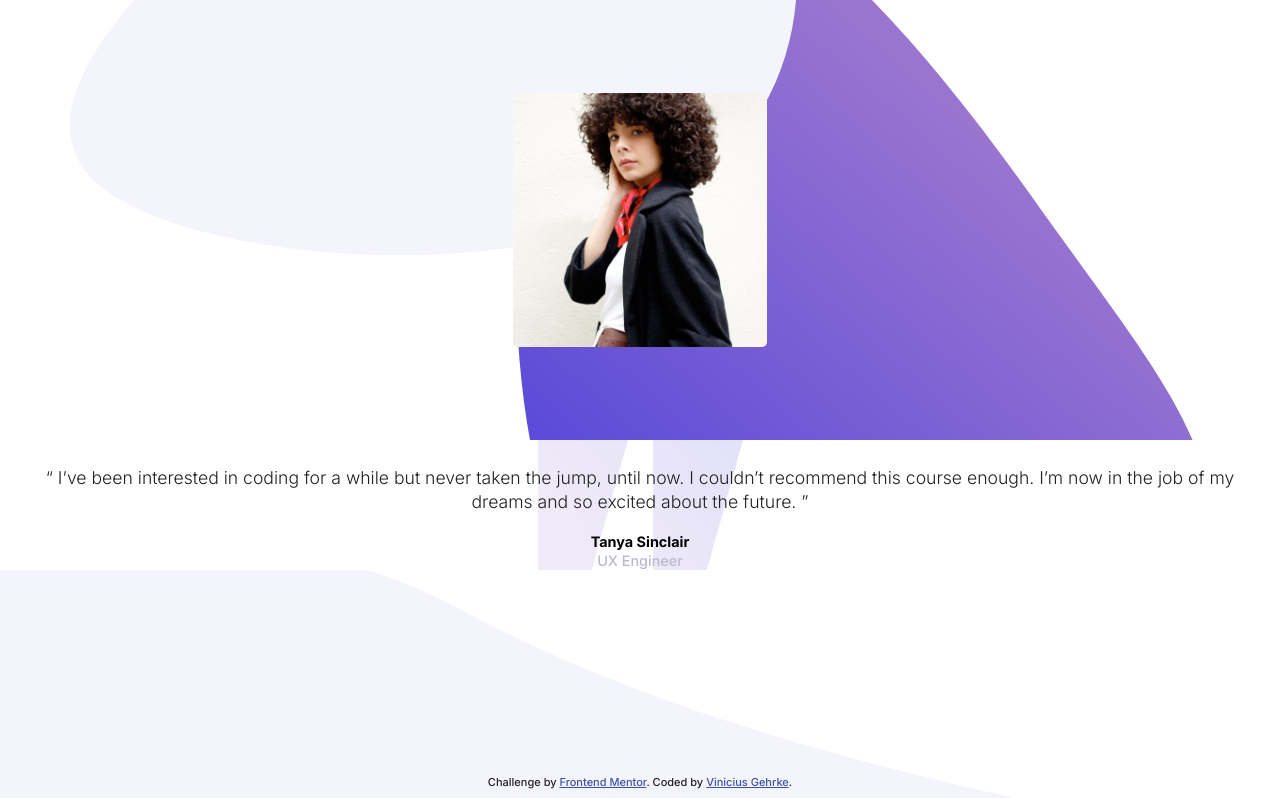
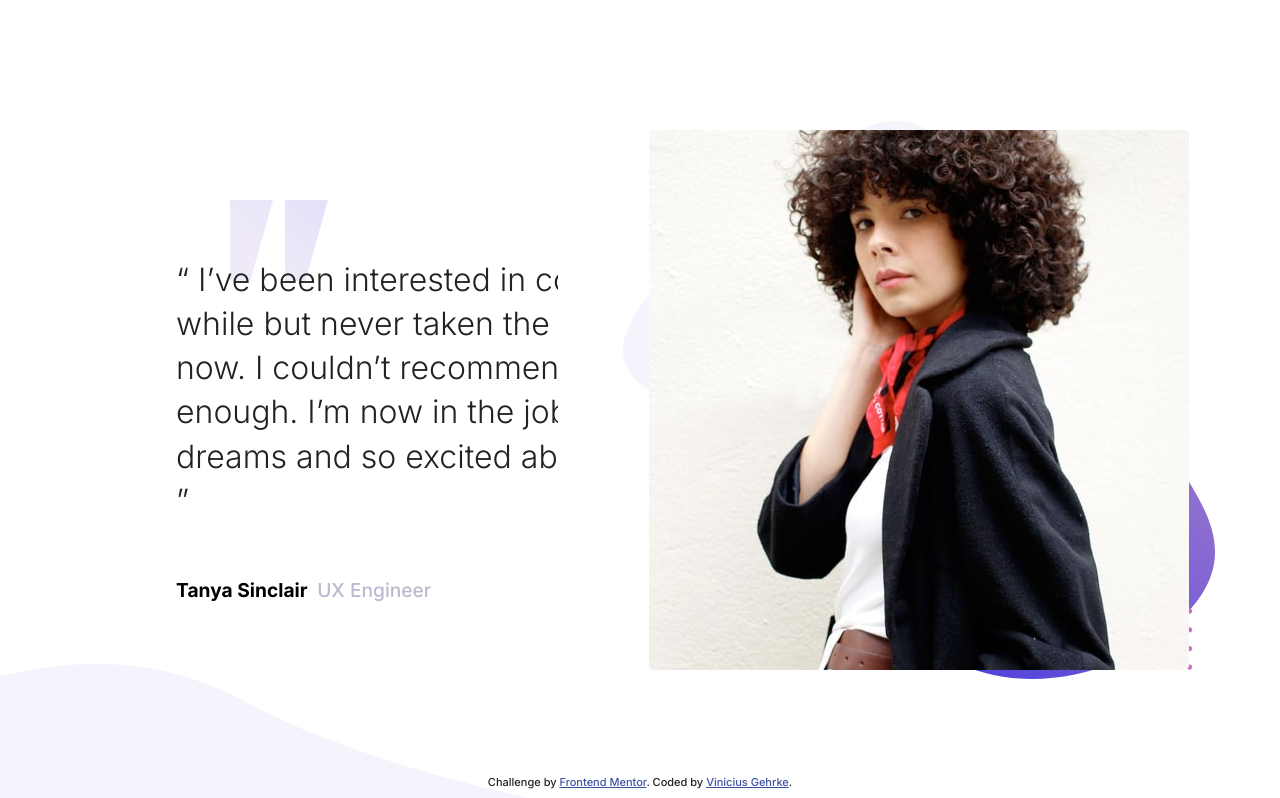
Before and after one commit to ViniciusLagoGehrke/Coding-Bootcamp-Testimonials-Slider, a React (Create React App) app: page / in a window 1280 px wide. Shown: the top 798 px of the page. Built offline with nearby package versions, Linux system fonts and the light colour scheme.

Commit message:
started desktop layout

```diff
--- a/src/App.css
+++ b/src/App.css
@@ -10,11 +10,9 @@
   box-sizing:border-box;
 }
 
-.body {
-  text-align: center;
-}
-
 .card{
+  display: flex;
+  flex-flow:column nowrap;
   width: 100vw;
   height: 100vh;
   margin: 0 auto;
@@ -28,8 +26,8 @@
   display: flex;
   align-items:center;
   justify-content:center;
-  height: 55%;
-  width: 100%;
+  flex-basis: 55%;
+
   background: var(--BGcolor)  url(./img/pattern-bg.svg) no-repeat;
   background-size: 89%;
   background-position:center center;
@@ -43,8 +41,9 @@
 .main{
   display: flex;
   flex-direction: column;
-  align-items:center;
+  justify-content:center;
 
+  text-align: center;
   background: var(--BGcolor)  url(./img/pattern-quotes.svg) no-repeat;
   background-size: 16%;
   background-position: center top;
@@ -85,6 +84,49 @@
   color: hsl(228, 45%, 44%);
 }
 
+
+/* Laptop and Up */
+
 @media (min-width: 769px) {
+  .card{
+    flex-flow:row-reverse nowrap;
+    align-items:center;
+    background-size: 42%;
+  }
+
+  .hero {
+    height: inherit;
+    flex-basis: 320%;
+    background-size: 82%;
+  }
+
+  .img{
+    width: 540px;
+  }
+
+  .main{
+    height: 50%;
+    flex-flow:row wrap;
+    align-items:flex-end;
+    justify-content: flex-start;
+    text-align: left;
+    background-size: 17.5%;
+  }
+  /* needs refact */
+  .main p {
+    font-size: 1rem;
+
+    width: 125%;
+    padding: 0;
+    margin: 0 -7rem 0 5.5rem;
+  }
+  .main h6 {
+    font-size: 0.6rem;
+  }
+
+  .main strong{
+    margin: 0 0.3rem 0 5.5rem;
+    font-weight:700;
+  }
 
 }
```
